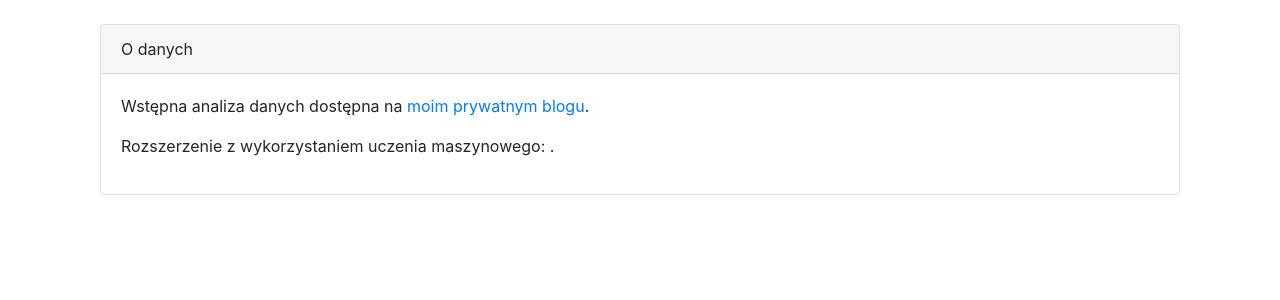
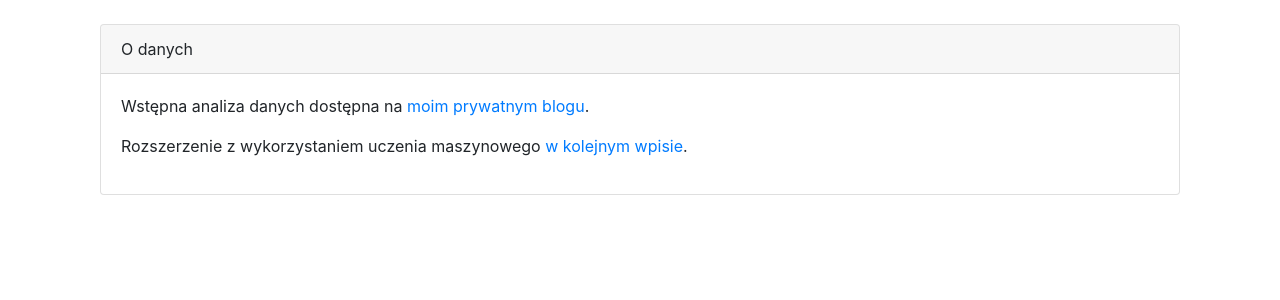
Before and after one commit to Najsztub/SzczecinMap, a Flask app: page /about_data in a window 1280 px wide. Shown: the part 56-356 px from the top of the page. Run offline with Flask 2, Linux system fonts and the light colour scheme; some libraries are stand-ins or nearby versions.

Commit message:
Added ML entry link

```diff
--- a/templates/about_data.html
+++ b/templates/about_data.html
@@ -11,7 +11,7 @@
                     {{ _('Wstępna analiza danych dostępna na')}} <a href="https://maten.pl/post/szczecin-analysis/">{{ _('moim prywatnym blogu')}}</a>.
                 </p>
                 <p>
-                    {{ _('Rozszerzenie z wykorzystaniem uczenia maszynowego: ')}} <a href="https://maten.pl/post/ml_analysis/"></a>.
+                    {{ _('Rozszerzenie z wykorzystaniem uczenia maszynowego')}} <a href="https://maten.pl/post/ml_analysis/">{{ _('w kolejnym wpisie')}}</a>.
                 </p>
             </div>
         </div>
```
Also changed, not shown: translations/en/LC_MESSAGES/messages.po, 2 other files.
